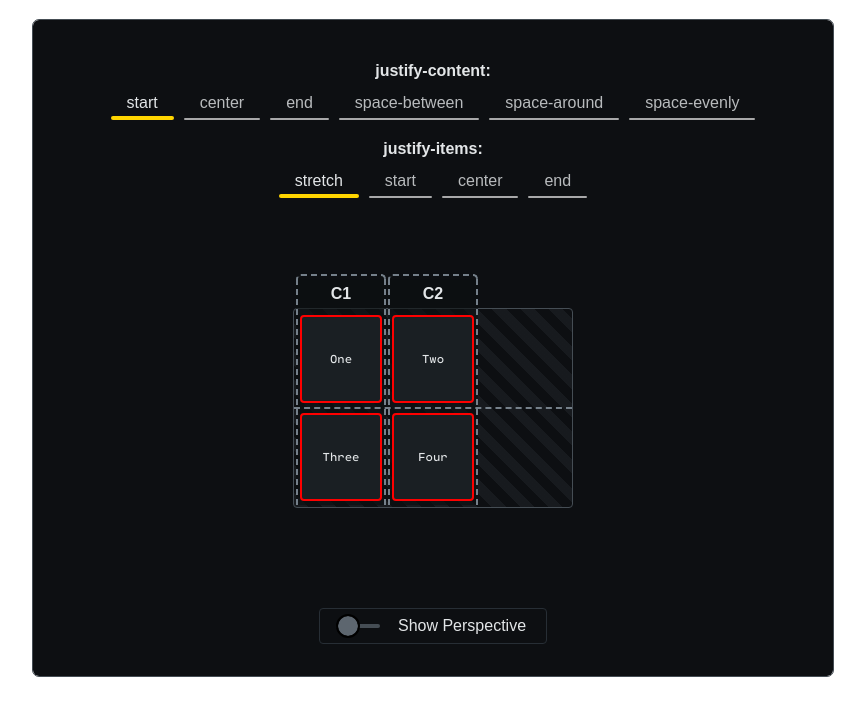
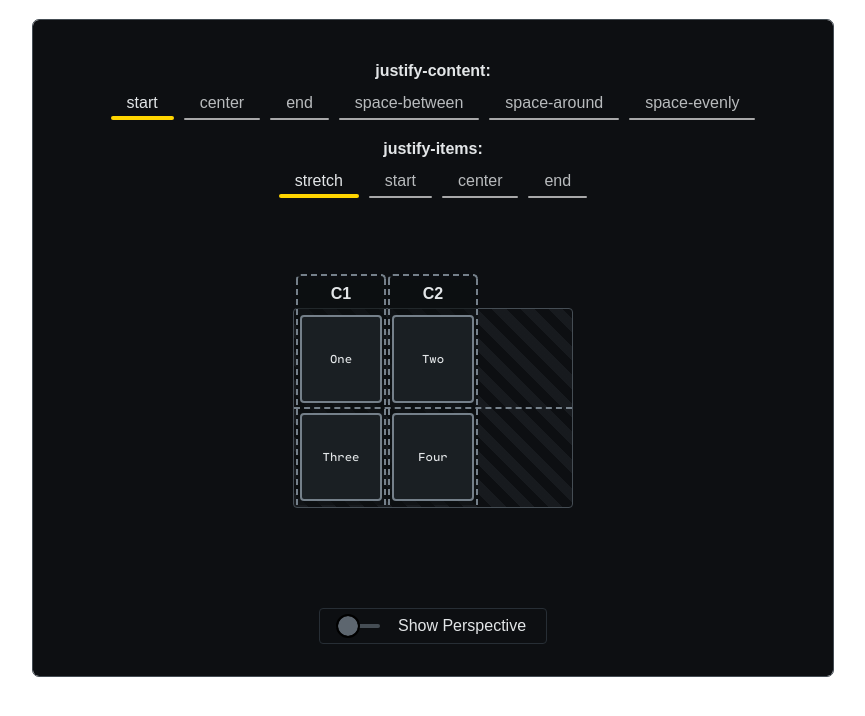
Before and after one commit to aliyuv/css-flex, a React (Vite) app: page /contentjustify in a window 1280 px wide. Shown: the top 716 px of the page, without its empty margins (207-1072 px from the left). Built offline with nearby package versions, Linux system fonts and the light colour scheme; a web font is replaced by a local one.

Commit message:
优化文字抖动

```diff
--- a/src/components/common/LayoutBox/LayoutBox.css
+++ b/src/components/common/LayoutBox/LayoutBox.css
@@ -39,13 +39,13 @@
 }
 
 .lb-grid-item{
-  width: auto;
   padding: 2px;
   display: flex;
   position:relative;
   font-size: 1rem;
   margin: 2px;
   transform-origin: 0 0;
+  will-change: transform; /* 提示浏览器优化动画 */
 }
 
 .lb-grid-item-box{
@@ -58,8 +58,13 @@
   position: relative;
 }
 
+.lb-text{
+  overflow: hidden;
+  backface-visibility: hidden;
+}
+
 .lb-grid-inner{
-  border: 2px solid red;
+  border: 2px solid #75808a;
   width: 100%;
   height: 100%;
   background-color: #1a1f23;
--- a/src/components/common/LayoutBox/LayoutBox.tsx
+++ b/src/components/common/LayoutBox/LayoutBox.tsx
@@ -158,7 +158,7 @@
           onUpdate: (value) => {
             e.style.transform = `translateX(${value.translateX}px) scaleX(${value.scaleX})`
             // 对子元素应用反向缩放
-            const childElements = e.querySelectorAll('.lb-grid-inner')
+            const childElements = e.querySelectorAll('.lb-text')
             childElements.forEach((child) => {
               child.style.transform = `scaleX(${1 / value.scaleX})`
               child.style.transformOrigin = '0 0' // 确保缩放的中心点一致
@@ -216,7 +216,7 @@
                       <div
                         className="lb-grid-inner"
                       >
-                        <div>{displayCount ? `${item}` : ''}</div>
+                        <div className="lb-text">{displayCount ? `${item}` : ''}</div>
                       </div>
                     </div>
                   </div>
```
